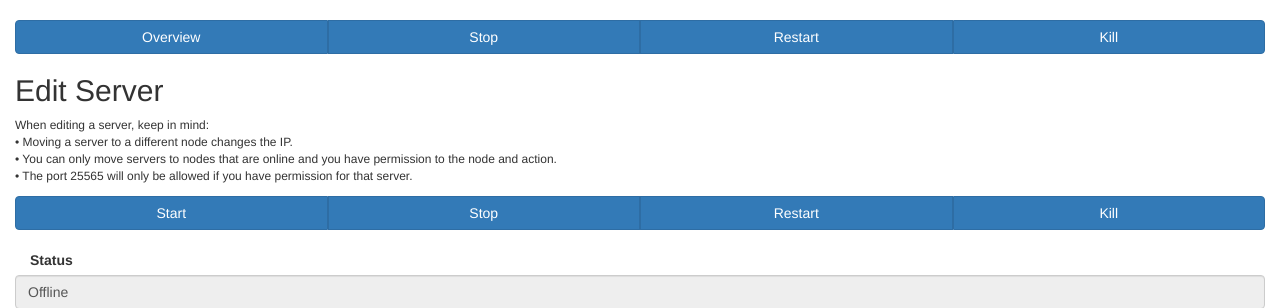
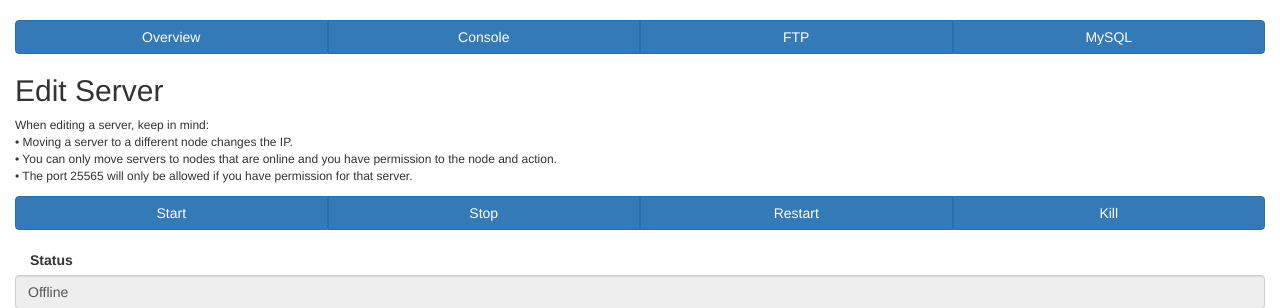
Before and after one commit to BrightSkyz/MMS-Layout, a PHP site: page /pages/server/1.php in a window 1280 px wide. Shown: the part 51-359 px from the top of the page. Run offline with PHP 8.4, Linux system fonts and the light colour scheme; some libraries are stand-ins or nearby versions.

Commit message:
Fixed button names.

```diff
--- a/pages/server/1.php
+++ b/pages/server/1.php
@@ -1,9 +1,9 @@
 <?php echo file_get_contents('../include/header.php'); ?>
 <div class="btn-group btn-group-justified">
    <a href="1.php" class="btn btn-primary">Overview</a>
-   <a href="console.php" class="btn btn-primary">Stop</a>
-   <a href="ftp.php" class="btn btn-primary">Restart</a>
-   <a href="mymql.php" class="btn btn-primary">Kill</a>
+   <a href="console.php" class="btn btn-primary">Console</a>
+   <a href="ftp.php" class="btn btn-primary">FTP</a>
+   <a href="mymql.php" class="btn btn-primary">MySQL</a>
 </div>
 <h2>Edit Server</h2>
 <p>
```
